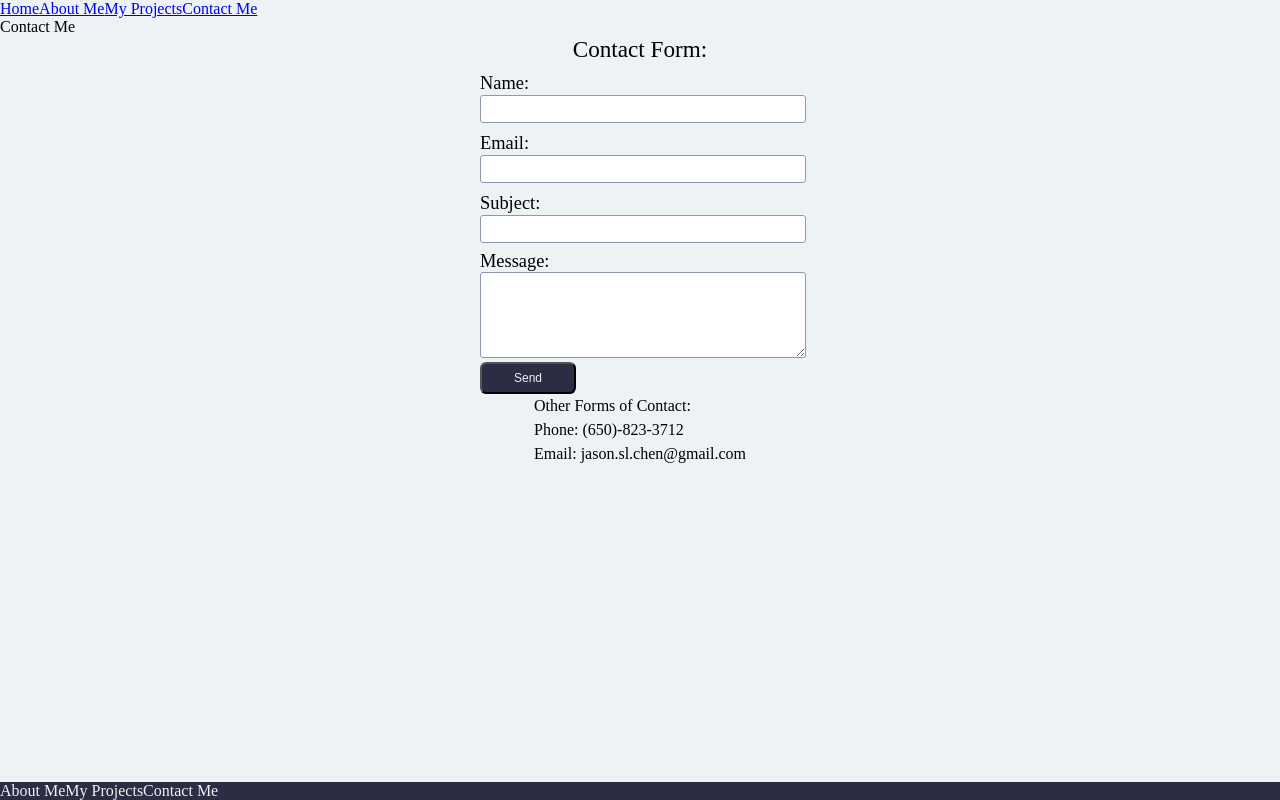
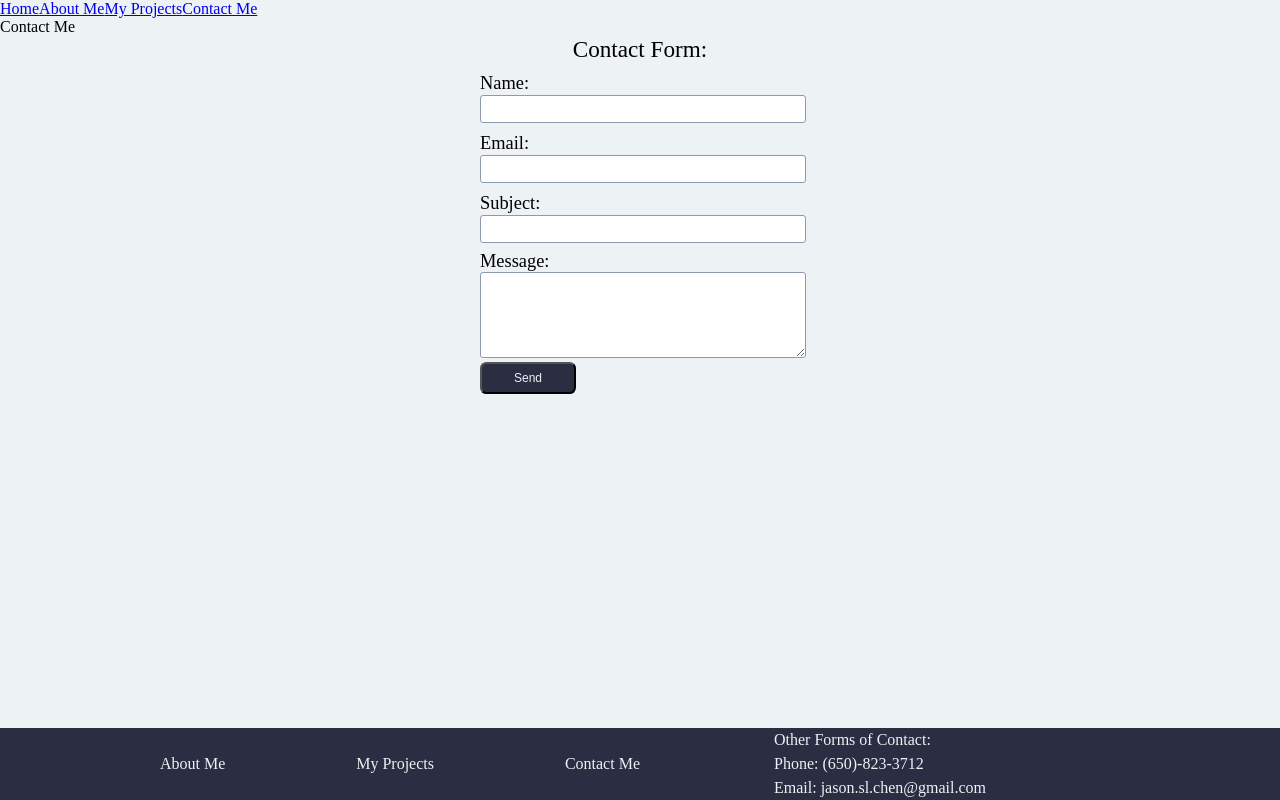
Before and after one commit to helloitjase/personal-website, a React app: page /contact in a window 1280 px wide. Built offline with nearby package versions, Linux system fonts and the light colour scheme.

Commit message:
complete styling for bottom footer

```diff
--- a/src/app.jsx
+++ b/src/app.jsx
@@ -24,9 +24,20 @@ const App = (props) => (
         <Route path="/" component={Home} />
       </Switch>
       <footer className={styles.app_bottom}>
-        <Link className={styles.app_bottom_links} to="/about">About Me</Link>
-        <Link className={styles.app_bottom_links} to="/projects">My Projects</Link>
-        <Link className={styles.app_bottom_links} to="/contact">Contact Me</Link>
+        <div className={styles.app_bottom_main}>
+          <div className={styles.app_bottom_left}>
+            <Link className={styles.app_bottom_links} to="/about">About Me</Link>
+            <Link className={styles.app_bottom_links} to="/projects">My Projects</Link>
+            <Link className={styles.app_bottom_links} to="/contact">Contact Me</Link>
+          </div>
+          <div className={styles.app_bottom_right}>
+            <div className={styles.app_bottom_contact_info}>
+              <div className={styles.app_contact_line_info}>Other Forms of Contact:</div>
+              <div className={styles.app_contact_line_info}>Phone: (650)-823-3712</div>
+              <div className={styles.app_contact_line_info}>Email: jason.sl.chen@gmail.com</div>
+            </div>
+          </div>
+        </div>
       </footer>
     </Router>
   </div>
--- a/src/contact.jsx
+++ b/src/contact.jsx
@@ -86,13 +86,6 @@ class Contact extends React.Component {
               <button className={styles.contact_submit_button} type="submit">Send</button>
             </form>
           </div>
-          <div className={styles.contact_bottom}>
-            <div className={styles.contact_bottom_inner}>
-              <div className={styles.contact_line_info}>Other Forms of Contact:</div>
-              <div className={styles.contact_line_info}>Phone: (650)-823-3712</div>
-              <div className={styles.contact_line_info}>Email: jason.sl.chen@gmail.com</div>
-            </div>
-          </div>
         </div>
       </div>
     );
--- a/src/css/app.css
+++ b/src/css/app.css
@@ -4,6 +4,31 @@
   position: absolute;
   bottom: 0;
   width: 100%;
+  display: flex;
+  justify-content: center;
+  align-content: center;
+}
+
+.app_bottom_main {
+  display: flex;
+  width: 75%;
+  justify-content: space-between;
+}
+
+.app_bottom_left {
+  box-sizing: border-box;
+  width: 50%;
+  display: flex;
+  justify-content: space-between;
+  align-items: center;
+  line-height: 1.5rem;
+}
+
+.app_bottom_right {
+  box-sizing: border-box;
+  width: 50%;
+  display: flex;
+  justify-content: center;
 }
 
 .app_bottom_links {
@@ -13,3 +38,18 @@
 .app_bottom_links:hover {
   color: #8D99AE
 }
+
+.app_bottom_contact_info {
+  box-sizing: border-box;
+  display: flex;
+  justify-content: center;
+  color: #EDF2F4;
+  align-content: center;
+  flex-direction: column;
+  box-sizing: border-box;
+}
+
+.app_contact_line_info {
+  width: 100%;
+  line-height: 1.5rem;
+}
--- a/src/css/contact.css
+++ b/src/css/contact.css
@@ -13,15 +13,6 @@
   box-sizing: border-box;
   align-items: center;
   justify-content: center;
-}
-
-.contact_bottom {
- box-sizing: border-box;
- display: flex;
- flex-direction: column;
- justify-content: center;
- align-items: center;
- width: 100%;
 }
 
 .contact_top {
@@ -53,22 +44,6 @@
 
 }
 
-
-.contact_bottom_inner {
-  box-sizing: border-box;
-  display: flex;
-  justify-content: center;
-
-  align-content: center;
-  flex-direction: column;
-  box-sizing: border-box;
-}
-
-.contact_line_info {
-  width: 100%;
-  line-height: 1.5rem;
-}
-
 .contact_submit_button {
   width: 6rem;
   height: 2rem;
```
Also changed, not shown: public/main.js.
